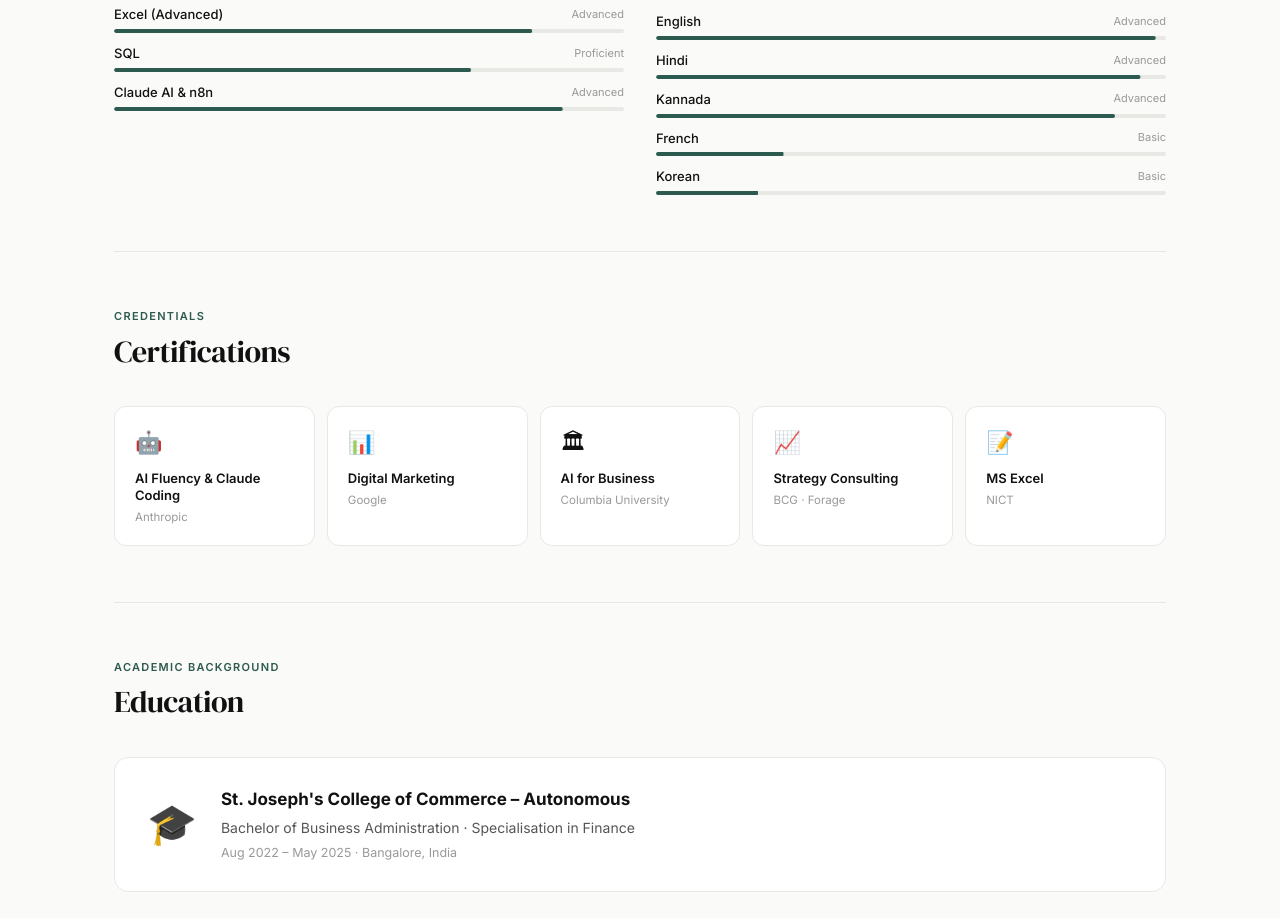
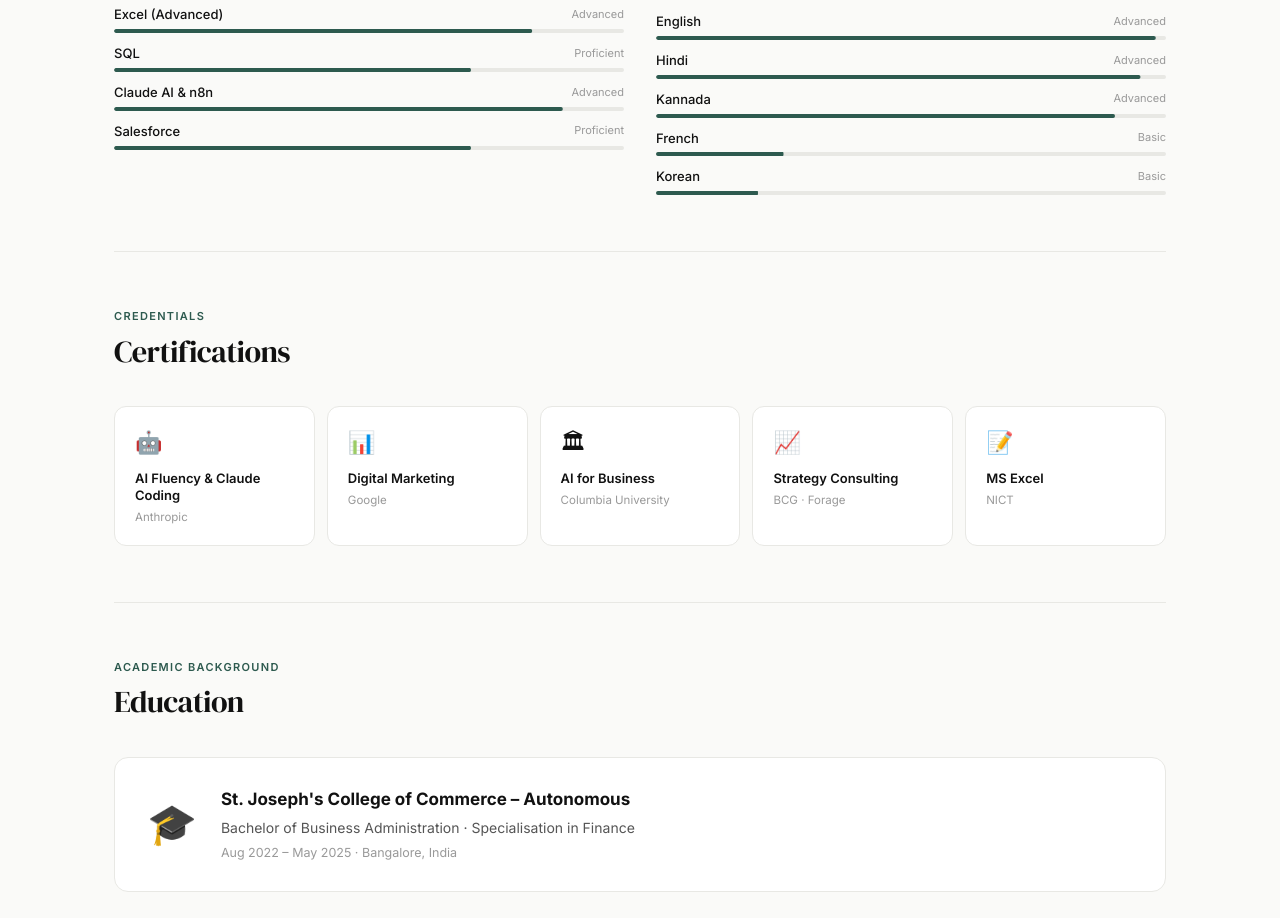
Before and after one commit to jaipriya135/jaipriya.github.io, a plain HTML site: page index.html in a window 1280 px wide. Shown: the part 2431-3349 px from the top of the page. Drawn offline with Linux system fonts and the light colour scheme.

Commit message:
Add Salesforce to skills
Co-Authored-By: Claude Sonnet 4.6 <noreply@anthropic.com>
Claude-Session: https://claude.ai/code/session_01T92sfZoHZ5xDNtAd3XSCss

```diff
--- a/index.html
+++ b/index.html
@@ -604,6 +604,10 @@ footer {
             <div class="skill-bar-top"><span class="skill-bar-name">Claude AI &amp; n8n</span><span class="skill-bar-pct">Advanced</span></div>
             <div class="skill-bar-track"><div class="skill-bar-fill" data-pct="0.88"></div></div>
           </div>
+          <div class="skill-bar-row">
+            <div class="skill-bar-top"><span class="skill-bar-name">Salesforce</span><span class="skill-bar-pct">Proficient</span></div>
+            <div class="skill-bar-track"><div class="skill-bar-fill" data-pct="0.70"></div></div>
+          </div>
         </div>
       </div>
       <div>
```
